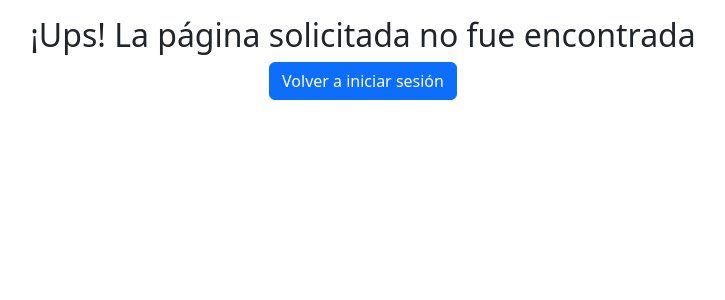
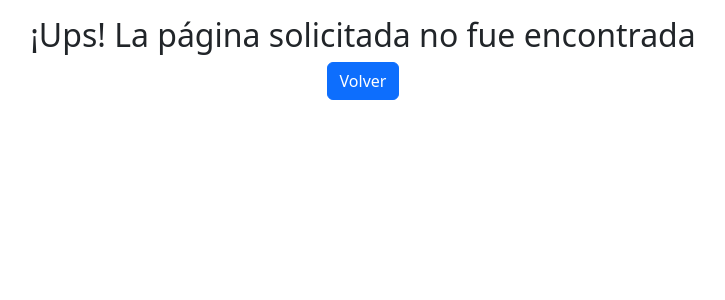
Before and after one commit to SabrinaDecima/TP-Final-ProgramacionIII, a React (Vite) app: page /register in a window 1280 px wide. Shown: the top 300 px of the page, without its empty margins (277-1002 px from the left). Built offline with nearby package versions, Linux system fonts and the light colour scheme.

Commit message:
fix: corregir texto del botón en la página NotFound y agregar validaciones de PropTypes en Protected

```diff
--- a/src/pages/NotFound.jsx
+++ b/src/pages/NotFound.jsx
@@ -12,7 +12,7 @@ const NotFound = () => {
     <div className="text-center mt-3">
       <h2> ¡Ups! La página solicitada no fue encontrada</h2>
       <Button className="text-center" onClick={goBackLoginHandler}>
-        Volver a iniciar sesión
+        Volver
       </Button>
     </div>
   );
--- a/src/routes/Protected.jsx
+++ b/src/routes/Protected.jsx
@@ -1,4 +1,5 @@
 import { Navigate, Outlet } from 'react-router';
+import PropTypes from 'prop-types';
 
 const Protected = ({ isSignedIn, role }) => {
   if (!isSignedIn) {
@@ -11,4 +12,9 @@ const Protected = ({ isSignedIn, role }) => {
   return <Navigate to="/notfound" replace />;
 };
 
+Protected.propTypes = {
+  isSignedIn: PropTypes.bool.isRequired,
+  role: PropTypes.string.isRequired,
+};
+
 export default Protected;
```
